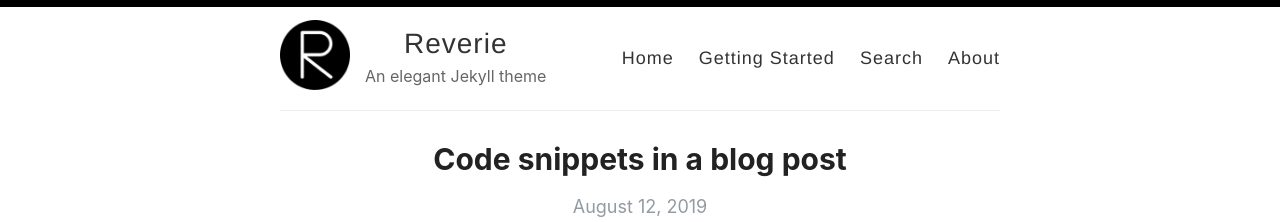
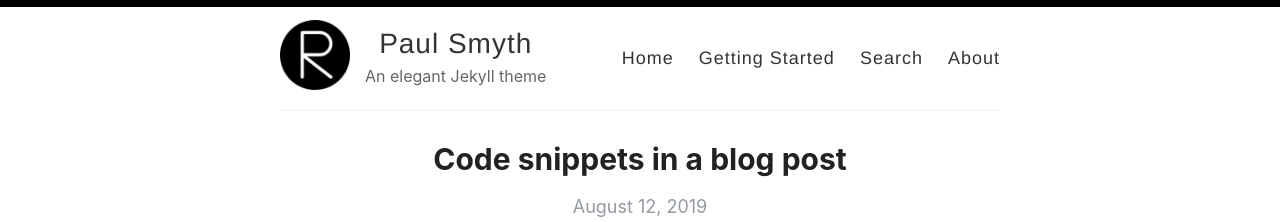
Before and after one commit to smyth7/smyth7.github.io, a Jekyll site: the page built from index.html, in a window 1280 px wide. Shown: the top 222 px of the page. Built offline with Jekyll 4.4.1, drawn with Linux system fonts in a browser that asks for light colours; the list of posts is cut into pages by our own code.

Commit message:
Update _config.yml

```diff
--- a/_config.yml
+++ b/_config.yml
@@ -3,10 +3,10 @@
 #
 
 # Name of your site (displayed in the header)
-name: Reverie
+name: Paul Smyth
 
 # Name of the author
-author: Amit Merchant
+author:
 
 # Short bio or description (displayed in the header)
 description: An elegant Jekyll theme
```
